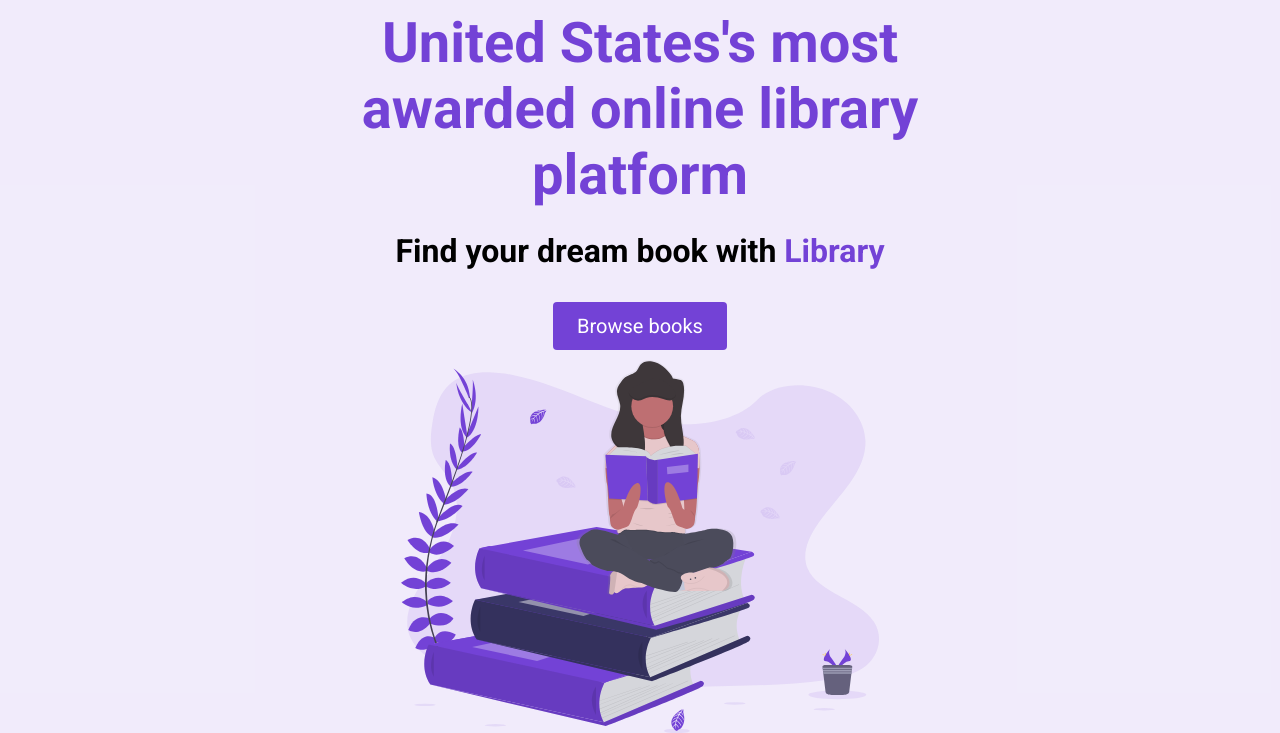
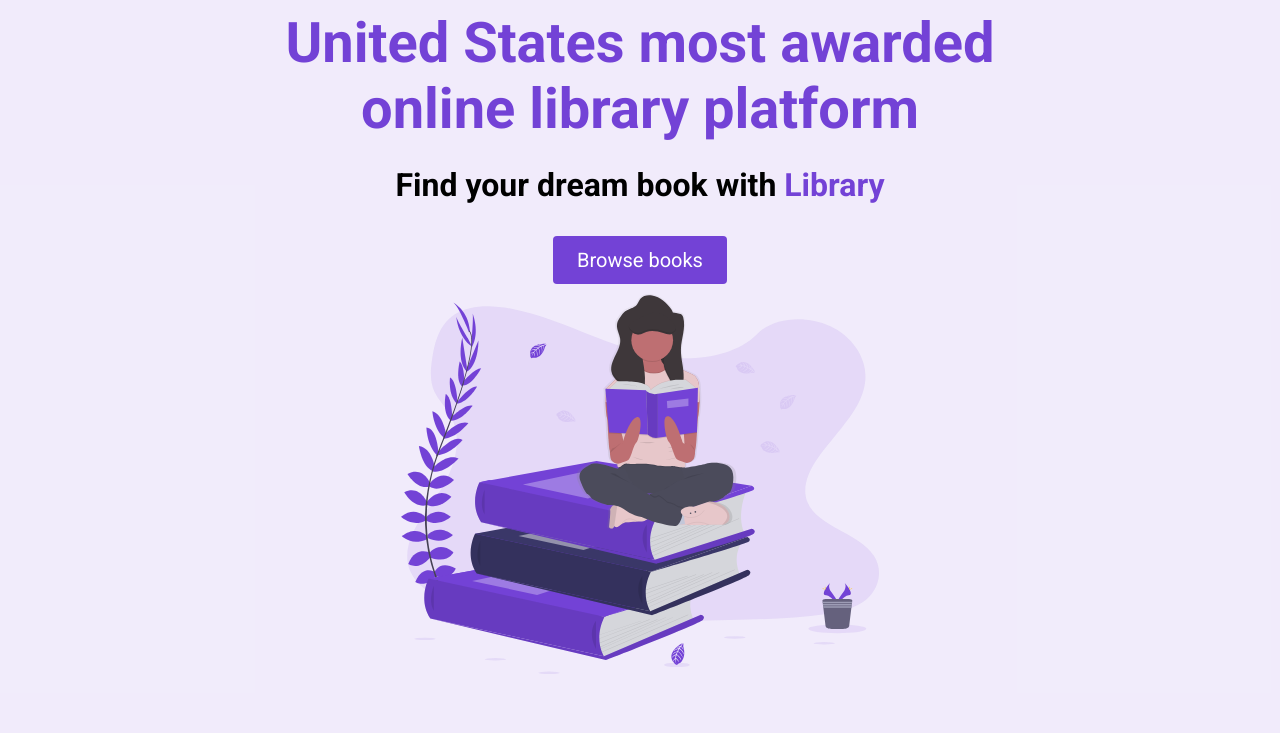
Before and after one commit to Th-Davis/E-commerce, a plain HTML site: page E-comm assets/E-comm assets/index.html in a window 1280 px wide. Shown: the part 70-803 px from the top of the page. Drawn offline with Linux system fonts and the light colour scheme.

Commit message:
got it 2

```diff
--- a/E-comm assets/E-comm assets/index.html
+++ b/E-comm assets/E-comm assets/index.html
@@ -43,7 +43,7 @@
     <header>
       <div class="header__container">
         <div class="header__description">
-          <h1>United States's most awarded online library platform</h1>
+          <h1>United States most awarded online library platform</h1>
           <h2>Find your dream book with <span class="purple">Library</span></h2>
           <a href="features">
             <button class="btn">Browse books</button>
```
